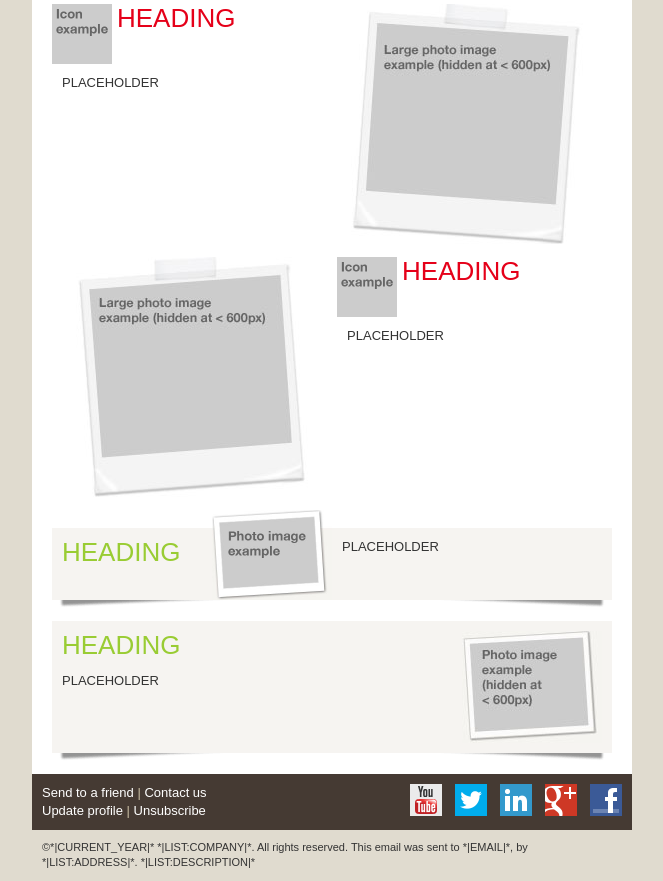
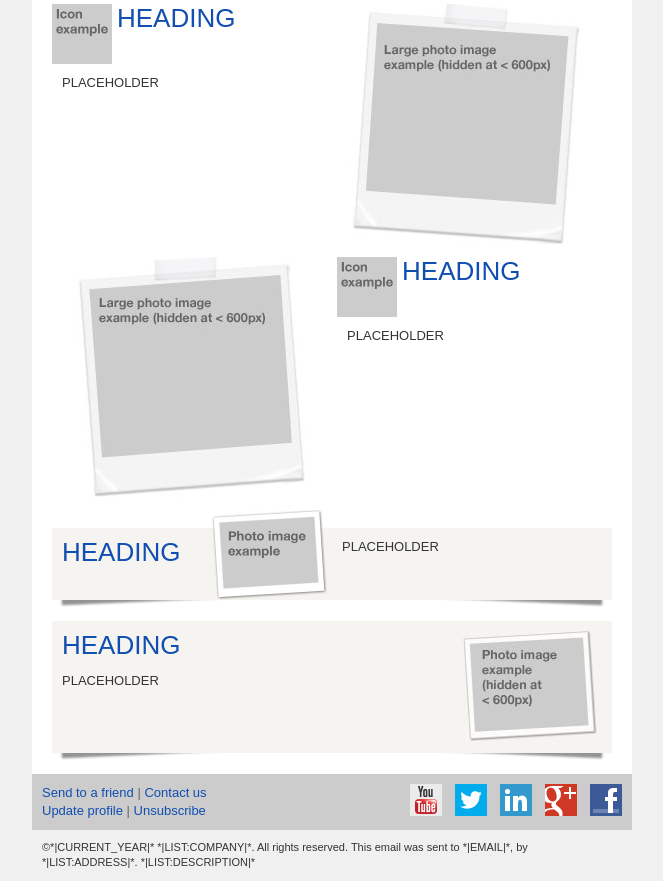
Before and after one commit to philwareham/responsive-email, a plain HTML site: page index.html in a window 1280 px wide. Shown: the part 513-1394 px from the top of the page, without its empty margins (308-971 px from the left). Drawn offline with Linux system fonts and the light colour scheme.

Commit message:
More neutral colour scheme

```diff
--- a/index.html
+++ b/index.html
@@ -54,7 +54,7 @@
 
 		/* This CSS will overwrite Hotmails default CSS and make your headings appear consistant with Gmail.
 		   From there, you can override with inline CSS if needed. */
-		h1, h2, h3, h4, h5, h6 {color:#333; line-height:100%;}
+		h1, h2, h3, h4, h5, h6 {color:#333333; line-height:100%;}
 
 
 		/****** END RESETTING DEFAULTS ********/
@@ -71,14 +71,14 @@
 
 		/* This is the embedded CSS link color for Gmail. This will overwrite Hotmail and Yahoo Beta's
 		   embedded link colors and make it consistent with Gmail. Also use this rule on inline CSS. */
-		a         {color:#6e5c4f; text-decoration:none;}
+		a         {color:#114eb1; text-decoration:none;}
 
 		/* There is no way to set these inline so you have the option of adding pseudo class definitions here.
 		   They won't work for Gmail or older Lotus Notes but it's a nice addition for all other clients. */
-		a:link    {color:#9d470a; text-decoration:none;}
-		a:visited {color:#9d470a; text-decoration:none;}
-		a:focus   {color:#d0702c !important;}
-		a:hover   {color:#d0702c !important;}
+		a:link    {color:#114eb1; text-decoration:none;}
+		a:visited {color:#183082; text-decoration:none;}
+		a:focus   {color:#0066ff !important;}
+		a:hover   {color:#0066ff !important;}
 
 		/* A nice and clean way to target phone numbers you want clickable and avoid a mobile phone from
 		   linking other numbers that look like, but are not phone numbers. Use these two blocks of code to
@@ -167,7 +167,7 @@ The yahoo attribute is added if you are using media queries for mobile devices (
 
 		<!-- Wrapper/Container Table: Use a wrapper table to control the width and the background color consistently of your email. Use this approach instead of setting attributes on the body tag. -->
 		<table cellpadding="0" cellspacing="0" border="0" align="center" style="width:100% !important; margin:0; padding:0;">
-			<tr bgcolor="#e0dbcf">
+			<tr bgcolor="#f0f0f0">
 				<td>
 
 
@@ -181,7 +181,7 @@ The yahoo attribute is added if you are using media queries for mobile devices (
 								<table width="100%" cellpadding="10" cellspacing="0" border="0">
 									<tr>
 										<td valign="top" style="font-size:11px;">
-											Is this email not displaying correctly? <a href="*|ARCHIVE|*" target="_blank" style="color:#6e5c4f; text-decoration:none;">View it in your browser</a>.
+											Is this email not displaying correctly? <a href="*|ARCHIVE|*" target="_blank" style="color:#114eb1; text-decoration:none;">View it in your browser</a>.
 										</td>
 									</tr>
 								</table>
@@ -194,7 +194,7 @@ The yahoo attribute is added if you are using media queries for mobile devices (
 						<tr>
 							<td>
 								<!-- set a value for bgcolor -->
-								<table bgcolor="#453a33" text="#ffffff" width="100%" cellpadding="0" cellspacing="0" border="0">
+								<table bgcolor="#cccccc" text="#ffffff" width="100%" cellpadding="0" cellspacing="0" border="0">
 									<tr>
 										<!-- header left: logo and link to homepage -->
 										<td width="320" valign="top">
@@ -230,7 +230,7 @@ The yahoo attribute is added if you are using media queries for mobile devices (
 												<tr>
 													<td>
 														<!-- hero article heading text -->
-														<h1 style="color:#99cc33; margin-bottom:.5em;">Hi *|TITLE:FNAME|*</h1>
+														<h1 style="color:#666666; margin-bottom:.5em;">Hi *|TITLE:FNAME|*</h1>
 														<!-- /hero article heading text -->
 														<!-- hero article paragraph text -->
 														<p style="margin-top:0; margin-bottom:0;">PLACEHOLDER</p>
@@ -271,7 +271,7 @@ The yahoo attribute is added if you are using media queries for mobile devices (
 													<!-- /standard article icon -->
 													<!-- standard article heading text -->
 													<td>
-														<h1 style="color:#e50019;"><a style="color:#e50019;" href="#" target="_blank">HEADING</a></h1>
+														<h1 style="color:#666666;"><a style="color:#114eb1;" href="#" target="_blank">HEADING</a></h1>
 													</td>
 													<!-- /standard article heading text -->
 												</tr>
@@ -316,7 +316,7 @@ The yahoo attribute is added if you are using media queries for mobile devices (
 													<!-- /standard article icon -->
 													<!-- standard article heading text -->
 													<td>
-														<h1 style="color:#e50019;"><a style="color:#e50019;" href="#" target="_blank">HEADING</a></h1>
+														<h1 style="color:#666666;"><a style="color:#114eb1;" href="#" target="_blank">HEADING</a></h1>
 													</td>
 													<!-- /standard article heading text -->
 												</tr>
@@ -372,7 +372,7 @@ The yahoo attribute is added if you are using media queries for mobile devices (
 																<!-- /blank cell -->
 																<!-- secondary article (120px image) heading text -->
 																<td>
-																	<h1 style="color:#99cc33;">HEADING</h1>
+																	<h1 style="color:#666666;"><a style="color:#114eb1;" href="#" target="_blank">HEADING</a></h1>
 																</td>
 																<!-- /secondary article (120px image) heading text -->
 															</tr>
@@ -420,7 +420,7 @@ The yahoo attribute is added if you are using media queries for mobile devices (
 											<table width="560" cellpadding="10" cellspacing="0" border="0" align="center" class="innertable">
 												<tr>
 													<td>
-														<h1 style="font-size:26px; line-height:1.07692307692308; font-weight:normal; margin-top:0; margin-bottom:.5em; color:#99cc33;"><a style="color:#99cc33;" href="#" target="_blank">HEADING</a> <a class="hide"	href="#" target="_blank"><img style="display:block; border:none; outline:none; text-decoration:none; margin-left:5px;" align="right" src="img/secondary-article-long-story.jpg" width="140" height="112" border="0" alt="" /></a></h1>
+														<h1 style="font-size:26px; line-height:1.07692307692308; font-weight:normal; margin-top:0; margin-bottom:.5em; color:#666666;"><a style="color:#114eb1;" href="#" target="_blank">HEADING</a> <a class="hide" href="#" target="_blank"><img style="display:block; border:none; outline:none; text-decoration:none; margin-left:5px;" align="right" src="img/secondary-article-long-story.jpg" width="140" height="112" border="0" alt="" /></a></h1>
 														<p style="margin-top:0; margin-bottom:0;">PLACEHOLDER</p>
 													</td>
 												</tr>
@@ -444,20 +444,20 @@ The yahoo attribute is added if you are using media queries for mobile devices (
 						<!-- FOOTER -->
 						<tr>
 							<td>
-								<table bgcolor="#453a33" text="#ffffff" width="100%" cellpadding="0" cellspacing="0" border="0">
+								<table bgcolor="#cccccc" text="#ffffff" width="100%" cellpadding="0" cellspacing="0" border="0">
 									<tr>
 										<td>
-											<table align="left" bgcolor="#453a33" text="#ffffff" width="280" cellpadding="10" cellspacing="0" border="0" class="footer-left">
+											<table align="left" bgcolor="#cccccc" text="#333333" width="280" cellpadding="10" cellspacing="0" border="0" class="footer-left">
 												<tr>
-													<td style="color:#ffffff;">
-														<p><a href="*|FORWARD|*" target="_blank" style="color:#ffffff; text-decoration:none;">Send to a friend</a> <span style="color:#cbc0a6;">&#124;</span> <a href="*|LIST:URL|*" target="_blank" style="color:#ffffff; text-decoration:none;">Contact us</a><br />
-															 <a href="*|UPDATE_PROFILE|*" target="_blank" style="color:#ffffff; text-decoration:none;">Update profile</a> <span style="color:#cbc0a6;">&#124;</span> <a href="*|UNSUB|*" target="_blank" style="color:#ffffff; text-decoration:none;">Unsubscribe</a></p>
+													<td style="color:#333333;">
+														<p><a href="*|FORWARD|*" target="_blank" style="color:#114eb1; text-decoration:none;">Send to a friend</a> <span style="color:#666666;">&#124;</span> <a href="*|LIST:URL|*" target="_blank" style="color:#114eb1; text-decoration:none;">Contact us</a><br />
+															 <a href="*|UPDATE_PROFILE|*" target="_blank" style="color:#114eb1; text-decoration:none;">Update profile</a> <span style="color:#666666;">&#124;</span> <a href="*|UNSUB|*" target="_blank" style="color:#114eb1; text-decoration:none;">Unsubscribe</a></p>
 													</td>
 												</tr>
 											</table>
-											<table align="right" bgcolor="#453a33" text="#ffffff" width="280" cellpadding="10" cellspacing="0" border="0" class="footer-right">
+											<table align="right" bgcolor="#cccccc" text="#333333" width="280" cellpadding="10" cellspacing="0" border="0" class="footer-right">
 												<tr>
-													<td style="color:#ffffff;">
+													<td style="color:#333333;">
 														<p>
 															<a href="#" target="_blank"><img style="margin-left:1em;" align="right" src="img/facebook.gif" width="32" height="32" border="0" alt="Facebook" /></a>
 															<a href="#" target="_blank"><img style="margin-left:1em;" align="right" src="img/googleplus.gif" width="32" height="32" border="0" alt="Google+" /></a>
```
